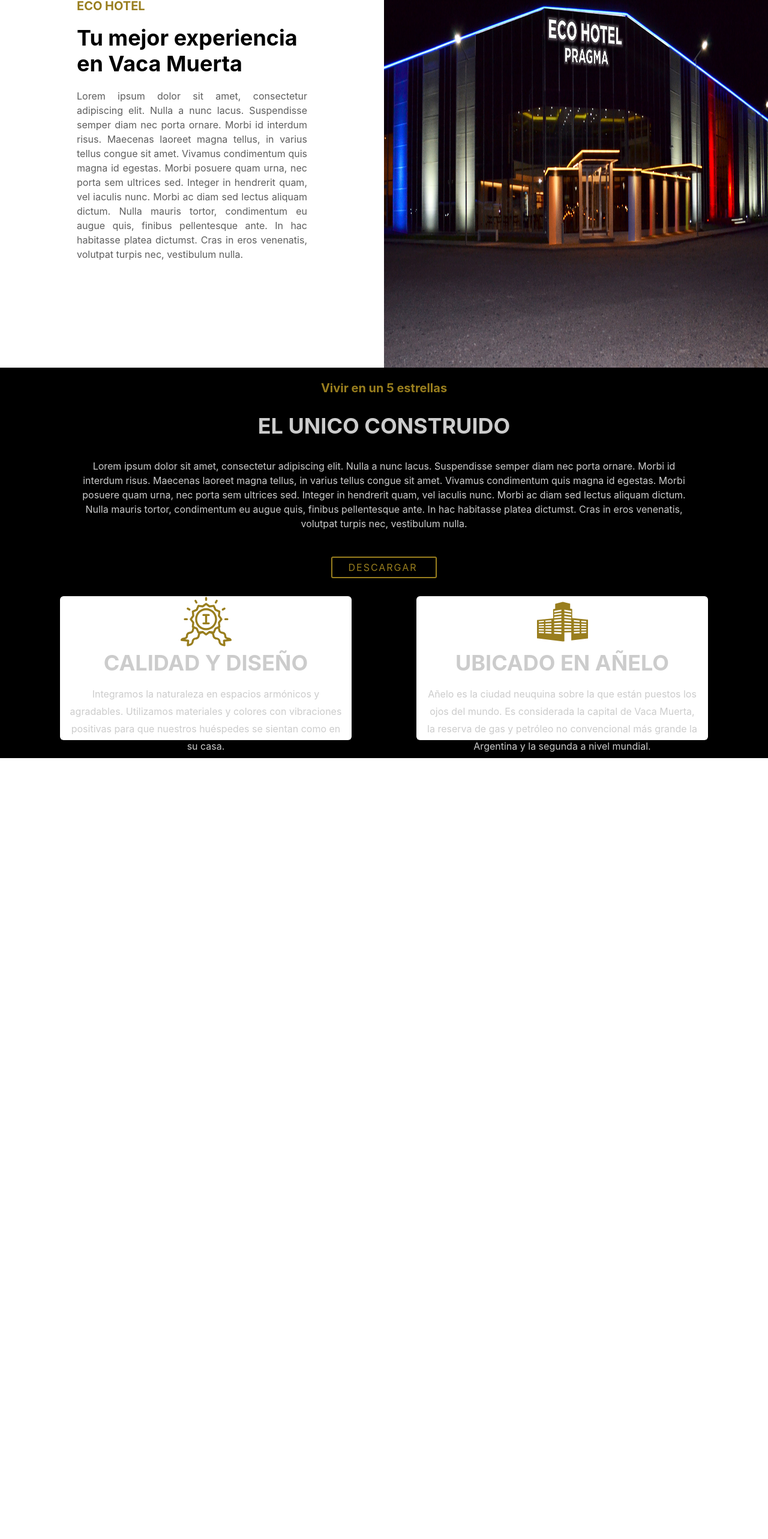
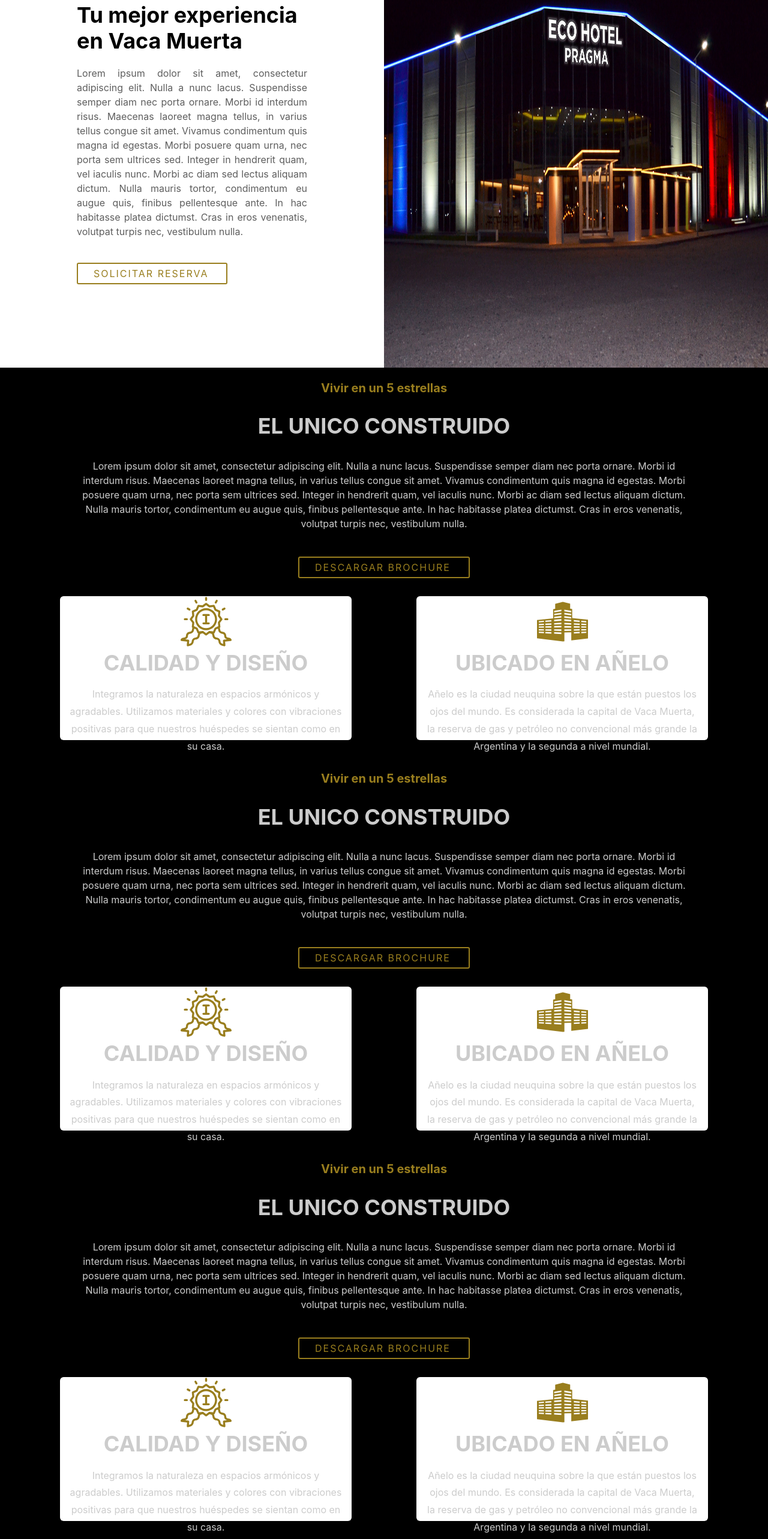
Before and after one commit to Cocahuana/eco-hotel, a React (Create React App) app: page / in a window 1280 px wide. Shown: the part 187-2753 px from the top of the page at 60% size. Before the commit the page ends 1451 px from the top, so only its background shows below. Built offline with nearby package versions, Linux system fonts and the light colour scheme.

Commit message:
Feat: navigation bar add scroll in one page

```diff
--- a/package.json
+++ b/package.json
@@ -19,6 +19,7 @@
     "react-parallax": "^3.5.1",
     "react-redux": "^8.0.2",
     "react-router-dom": "^6.3.0",
+    "react-router-hash-link": "^2.4.3",
     "react-scripts": "5.0.1",
     "styled-components": "^5.3.6",
     "web-vitals": "^2.1.4"
--- a/src/App.js
+++ b/src/App.js
@@ -13,11 +13,11 @@
 			<BrowserRouter>
 				<Navigation />
 				<Routes>
-					<Route path={home.link} element={<Home />} />
-					<Route path={ourServices.link} element={<Home />} />
+					<Route path='/' element={<Home />} />
+					{/* <Route path={ourServices.link} element={<Home />} />
 					<Route path={gallery.link} element={<Home />} />
 					<Route path={location.link} element={<Home />} />
-					<Route path={contact.link} element={<Home />} />
+					<Route path={contact.link} element={<Home />} /> */}
 				</Routes>
 			</BrowserRouter>
 		</themeContext.Provider>
--- a/src/Pages/Home/Home.jsx
+++ b/src/Pages/Home/Home.jsx
@@ -2,12 +2,14 @@
 import ecoHotelImg from "../../assets/img/ecoHotel.jpg";
 import HeroContent from "./components/HeroContent";
 import ValueProposal from "./components/ValueProposal/ValueProposal";
+import Paths from "../../data/paths.json";
 const ecoHotel = {
 	title: "ECO HOTEL",
 	subTitle: "Tu mejor experiencia en Vaca Muerta",
 	description: `Lorem ipsum dolor sit amet, consectetur adipiscing elit. Nulla a nunc lacus. Suspendisse semper diam nec porta ornare. Morbi id interdum risus. Maecenas laoreet magna tellus, in varius tellus congue sit amet. Vivamus condimentum quis magna id egestas. Morbi posuere quam urna, nec porta sem ultrices sed. Integer in hendrerit quam, vel iaculis nunc. Morbi ac diam sed lectus aliquam dictum. Nulla mauris tortor, condimentum eu augue quis, finibus pellentesque ante. In hac habitasse platea dictumst. Cras in eros venenatis, volutpat turpis nec, vestibulum nulla.`,
 };
 function Home() {
+	const { ourServices, gallery, location, contact } = Paths;
 	return (
 		<>
 			<Hero img={ecoHotelImg} alt='Eco Hotel' bg='white' position='right'>
@@ -26,7 +28,18 @@
 					position='left'
 				/>
 			</Hero> */}
-			<ValueProposal />
+			<section id={ourServices.id}>
+				<ValueProposal />
+			</section>
+			<section id={gallery.id}>
+				<ValueProposal />
+			</section>
+			<section id={location.id}>
+				<ValueProposal />
+			</section>
+			<section id={contact.id}>
+				<ValueProposal />
+			</section>
 		</>
 	);
 }
--- a/src/Pages/Home/components/HeroContent.jsx
+++ b/src/Pages/Home/components/HeroContent.jsx
@@ -1,7 +1,8 @@
-import { Flex, Text, Heading } from "@chakra-ui/react";
+import { Flex, Text, Heading, Box } from "@chakra-ui/react";
 import { useContext } from "react";
 import { themeContext } from "../../../context/themeContext";
 import GoldHeading from "../../../components/Heading/GoldHeading";
+import CTAGold from "../../../components/Buttons/CTAGold";
 function HeroContent(props) {
 	const myTheme = useContext(themeContext);
 	const { accent1, text } = myTheme;
@@ -31,6 +32,9 @@
 				<Text textAlign='justify' color={"#5E5E5E"}>
 					{description}
 				</Text>
+				<Flex mt={10} align='center' justifyContent='flex-start'>
+					<CTAGold text='SOLICITAR RESERVA' />
+				</Flex>
 			</Flex>
 		</Flex>
 	);
--- a/src/Pages/Home/components/ValueProposal/ValueProposal.jsx
+++ b/src/Pages/Home/components/ValueProposal/ValueProposal.jsx
@@ -49,7 +49,7 @@
 							</Text>
 						</Box>
 						{/*  */}
-						<CTAGold text='DESCARGAR' />
+						<CTAGold text='DESCARGAR BROCHURE' />
 						{/*  */}
 						<Flex
 							w='67.5rem'
--- a/src/components/Buttons/CTAGold.jsx
+++ b/src/components/Buttons/CTAGold.jsx
@@ -32,7 +32,7 @@
 	letter-spacing: 2px;
 	border: 2px solid ${(props) => props.borderColor};
 	color: ${(props) => props.color};
-	margin: 0 1em;
+
 	padding: 0.25em 1em;
 	text-transform: uppercase;
 	&:hover ${IconBox} {
--- a/src/components/Navigation/DesktopNav.jsx
+++ b/src/components/Navigation/DesktopNav.jsx
@@ -11,6 +11,8 @@
 import { useContext } from "react";
 import { themeContext } from "../../context/themeContext";
 import { Link as RouterLink } from "react-router-dom";
+import { HashLink } from "react-router-hash-link";
+
 export const DesktopNav = (props) => {
 	const { NAV_ITEMS } = props;
 	const myTheme = useContext(themeContext);
@@ -30,7 +32,6 @@
 						<PopoverTrigger>
 							<Link
 								as={RouterLink}
-								to={navItem.href ?? "#No defined href"}
 								p={2}
 								fontSize={"md"}
 								fontWeight={600}
@@ -40,7 +41,12 @@
 									color: linkHoverColor,
 								}}
 							>
-								{navItem.label}
+								<HashLink
+									smooth
+									to={navItem.href ?? "#No defined href"}
+								>
+									{navItem.label}
+								</HashLink>
 							</Link>
 						</PopoverTrigger>
 
--- a/src/components/Navigation/Navigation.jsx
+++ b/src/components/Navigation/Navigation.jsx
@@ -86,6 +86,7 @@
 	},
 	{
 		label: ourServices.text,
+		href: ourServices.link,
 		children: [
 			{
 				label: "RESTAURANT",
@@ -109,18 +110,7 @@
 	},
 	{
 		label: gallery.text,
-		children: [
-			{
-				label: "Habitaciones",
-				subLabel: "El mejor lugar para vivir",
-				href: gallery.link,
-			},
-			{
-				label: "Edificio",
-				subLabel: "Un lugar increible en Neuquen",
-				href: gallery.link,
-			},
-		],
+		href: gallery.link,
 	},
 	{
 		label: location.text,
--- a/src/data/paths.json
+++ b/src/data/paths.json
@@ -4,19 +4,23 @@
 		"text": "INICIO"
 	},
 	"ourServices": {
-		"link": "/servicios",
-		"text": "SERVICIOS"
+		"link": "#Services",
+		"text": "SERVICIOS",
+		"id": "Services"
 	},
 	"gallery": {
-		"link": "/Galeria",
-		"text": "GALERIA"
+		"link": "#Galeria",
+		"text": "GALERIA",
+		"id": "Galeria"
 	},
 	"location": {
-		"link": "/Ubicacion",
-		"text": "UBICACION"
+		"link": "#Ubicacion",
+		"text": "UBICACION",
+		"id": "Ubicacion"
 	},
 	"contact": {
-		"link": "/Contacto",
-		"text": "CONTACTO"
+		"link": "#Contacto",
+		"text": "CONTACTO",
+		"id": "Contacto"
 	}
 }
```
Also changed, not shown: 1 other file (tests, documents, lock files or other folders).
